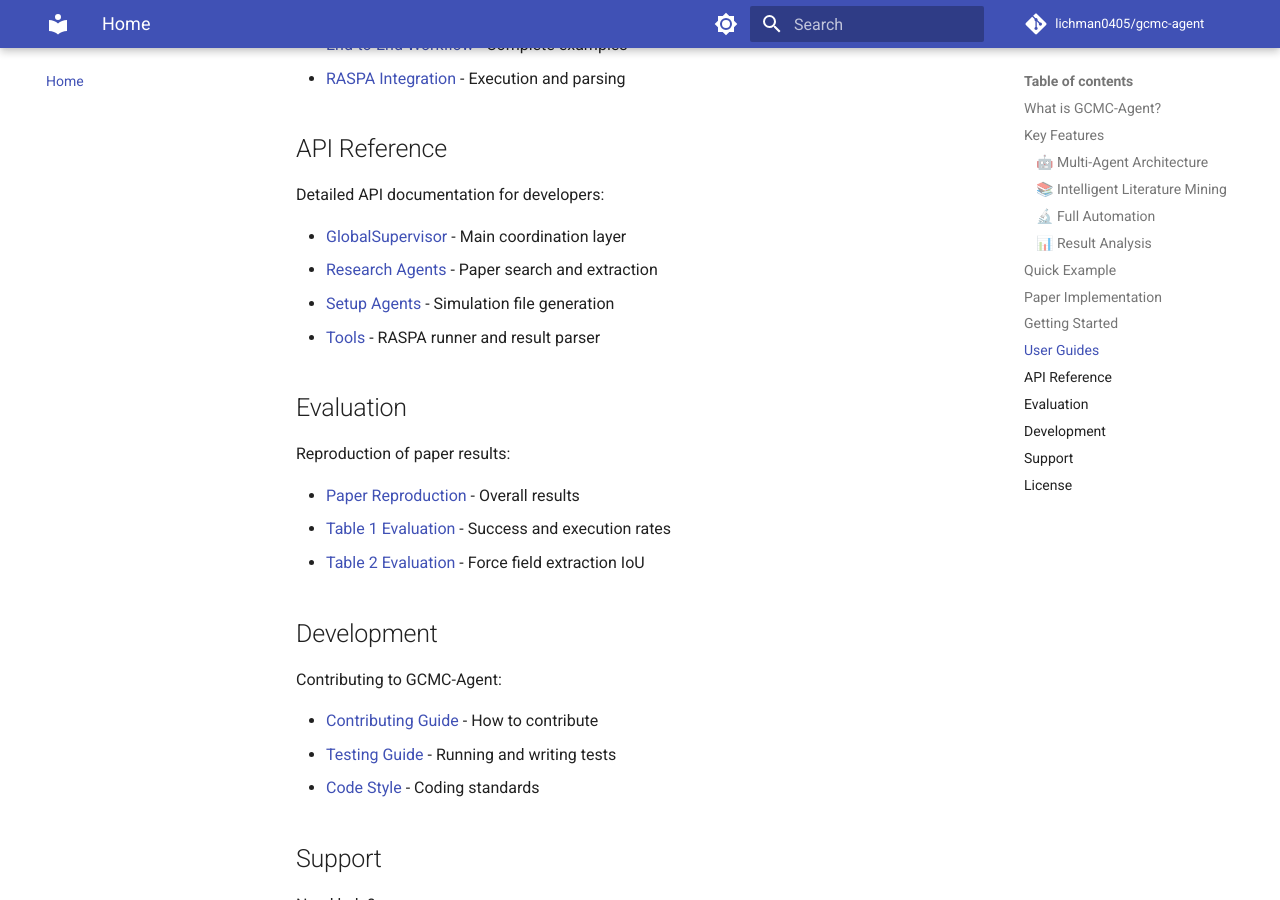
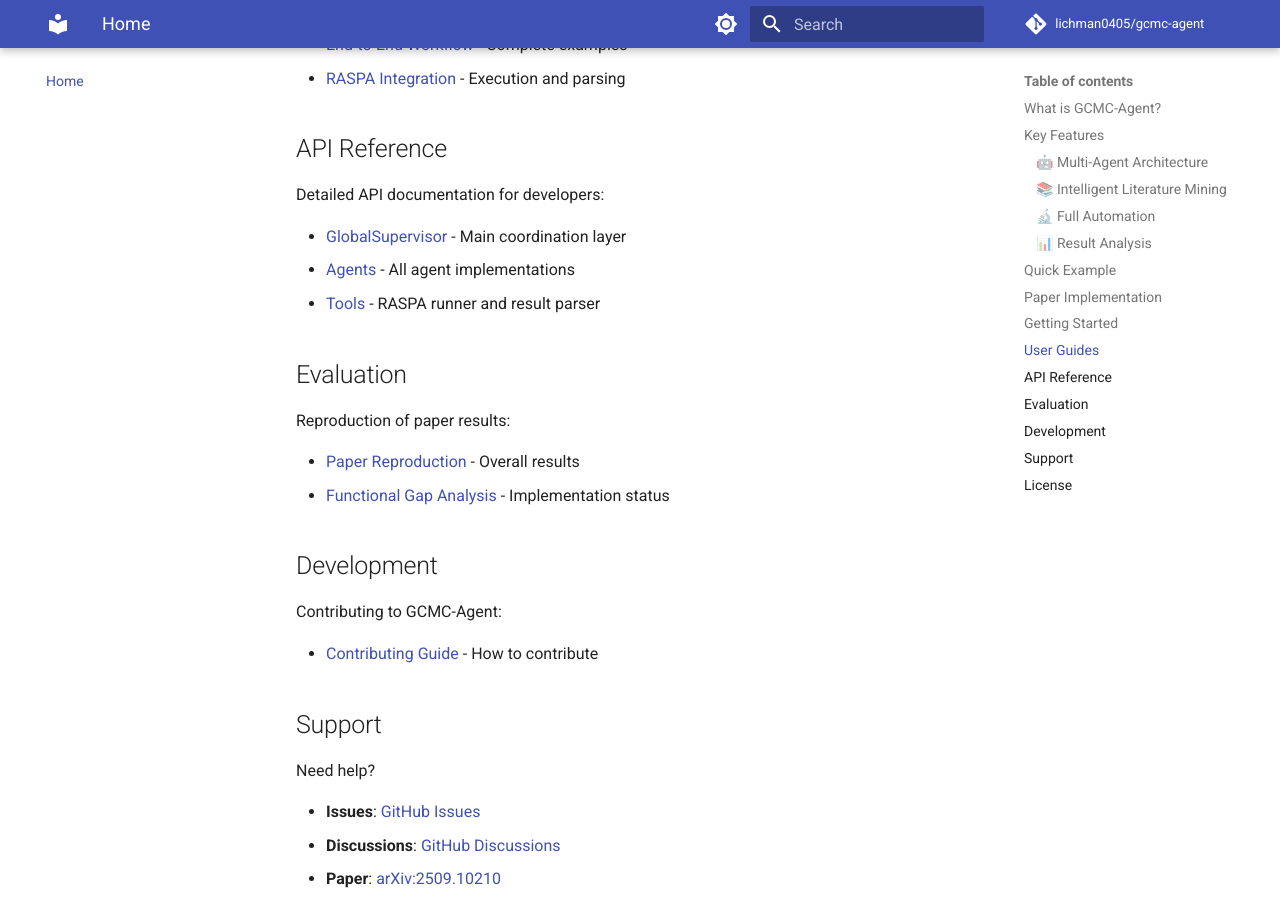
Before and after one commit to lichman0405/gcmc-agent, an MkDocs documentation site: the page built from docs/index.md, in a window 1280 px wide and 900 px high, scrolled down 2352 px. Built offline with MkDocs 1.6.1 and Material for MkDocs 9.7.7, drawn with Linux system fonts in a browser that asks for light colours; comment, search, counter and statistics services are not loaded; the version menu is left out.

```diff
--- a/docs/index.md
+++ b/docs/index.md
@@ -90,8 +90,7 @@ Learn how to use different components:
 Detailed API documentation for developers:
 
 - [GlobalSupervisor](api/global-supervisor.md) - Main coordination layer
-- [Research Agents](api/research-agents.md) - Paper search and extraction
-- [Setup Agents](api/setup-agents.md) - Simulation file generation
+- [Agents](api/agents.md) - All agent implementations
 - [Tools](api/tools.md) - RASPA runner and result parser
 
 ## Evaluation
@@ -99,16 +98,13 @@ Detailed API documentation for developers:
 Reproduction of paper results:
 
 - [Paper Reproduction](evaluation/reproduction.md) - Overall results
-- [Table 1 Evaluation](evaluation/table1.md) - Success and execution rates
-- [Table 2 Evaluation](evaluation/table2.md) - Force field extraction IoU
+- [Functional Gap Analysis](evaluation/functional-gap-analysis.md) - Implementation status
 
 ## Development
 
 Contributing to GCMC-Agent:
 
 - [Contributing Guide](development/contributing.md) - How to contribute
-- [Testing Guide](development/testing.md) - Running and writing tests
-- [Code Style](development/code-style.md) - Coding standards
 
 ## Support
 
```
Also changed, not shown: docs/about/license.md (+2 -3 lines), docs/development/contributing.md (+1 -5 lines), docs/user-guide/research-team.md (+1 -2 lines), docs/user-guide/setup-team.md (+1 -1 lines).
